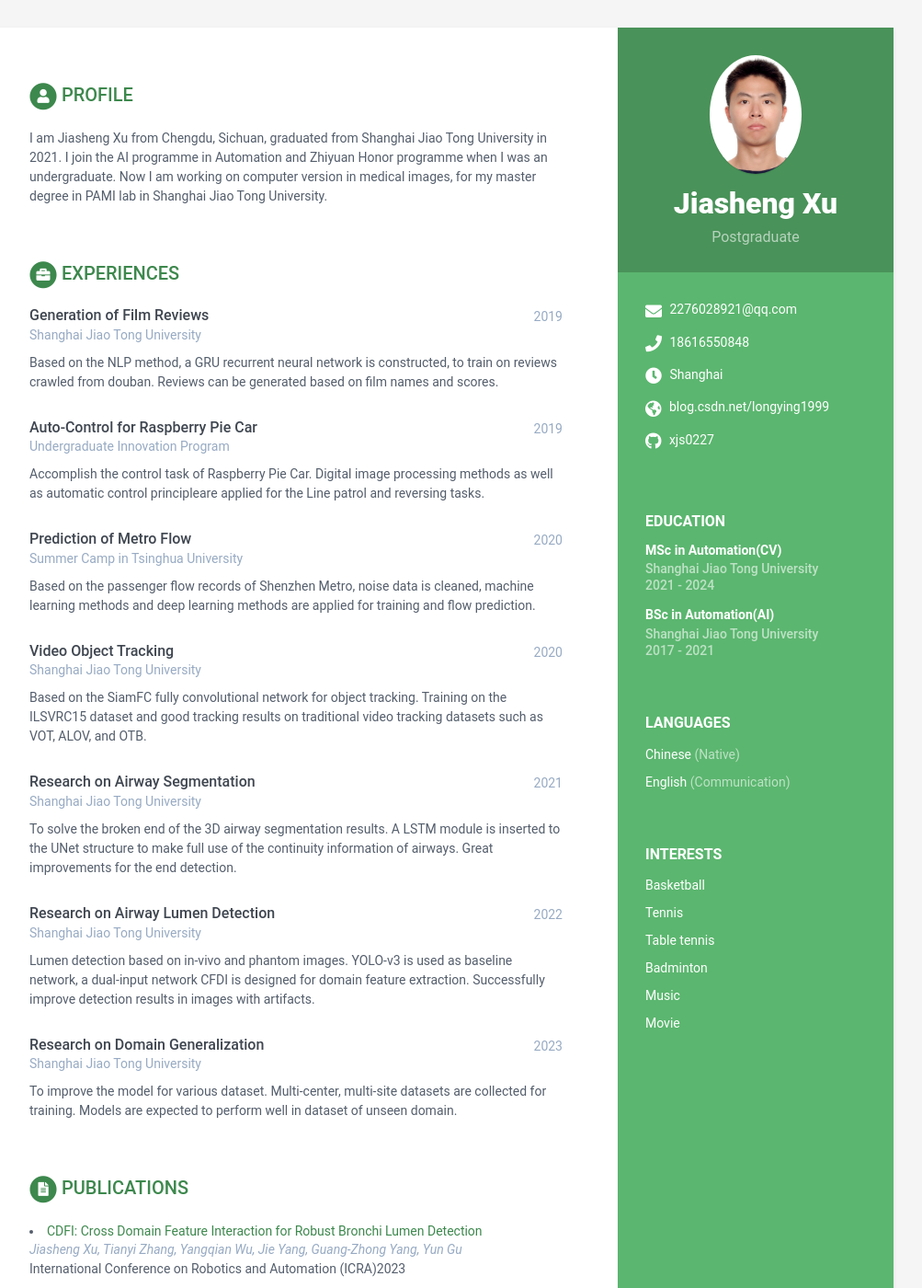
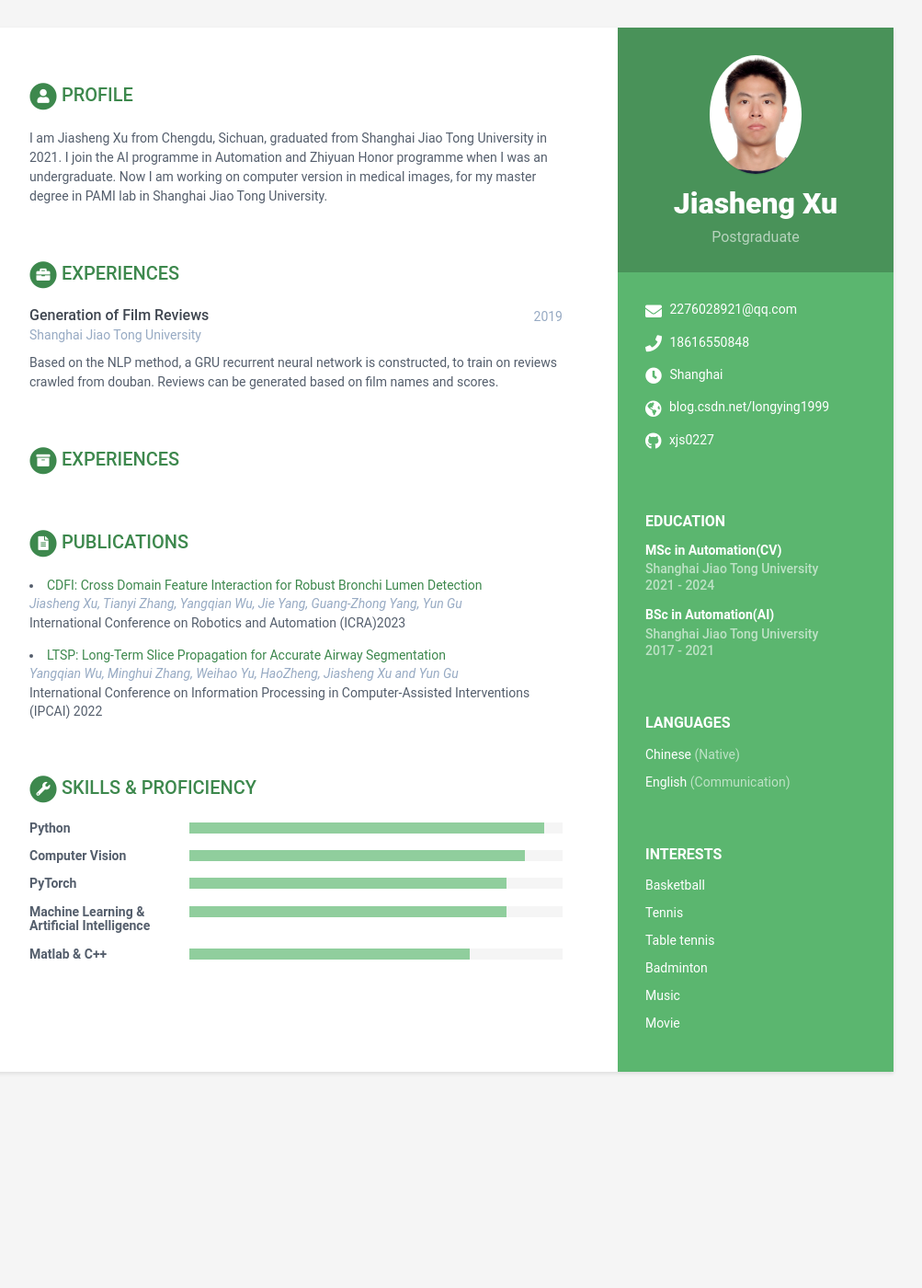
Before and after one commit to longyingsuifeng0227/xjs0227.github.io, a Jekyll site: the page built from index.html, in a window 1280 px wide and 1400 px high. Shown: the whole window at 92% size, without its empty margins (168-1171 px from the left). Built offline with Jekyll 4.4.1, drawn with Linux system fonts in a browser that asks for light colours.

Commit message:
Update data.yml

```diff
--- a/_data/data.yml
+++ b/_data/data.yml
@@ -75,7 +75,7 @@ education:
         details: |
           Courses including: Machine learning, Introduction of artificial inteligence
 
-work:
+experiences:
    title: Experiences
    info:
       - role: Generation of Film Reviews
@@ -86,7 +86,7 @@ work:
           to train on reviews crawled from douban. Reviews can be generated based
           on film names and scores.
 
-experiences:
+projects:
     title: Experiences
     info:
       - role: Generation of Film Reviews
@@ -110,13 +110,6 @@ experiences:
           Based on the passenger flow records of Shenzhen Metro, noise data is
           cleaned, machine learning methods and deep learning methods are applied
           for training and flow prediction.
-      - role: Video Object Tracking
-        time: 2020
-        company: Shanghai Jiao Tong University
-        details: |
-          Based on the SiamFC fully convolutional network for object tracking.
-          Training on the ILSVRC15 dataset and good tracking results on traditional
-          video tracking datasets such as VOT, ALOV, and OTB.
       - role: Research on Airway Segmentation
         time: 2021
         company: Shanghai Jiao Tong University
```
